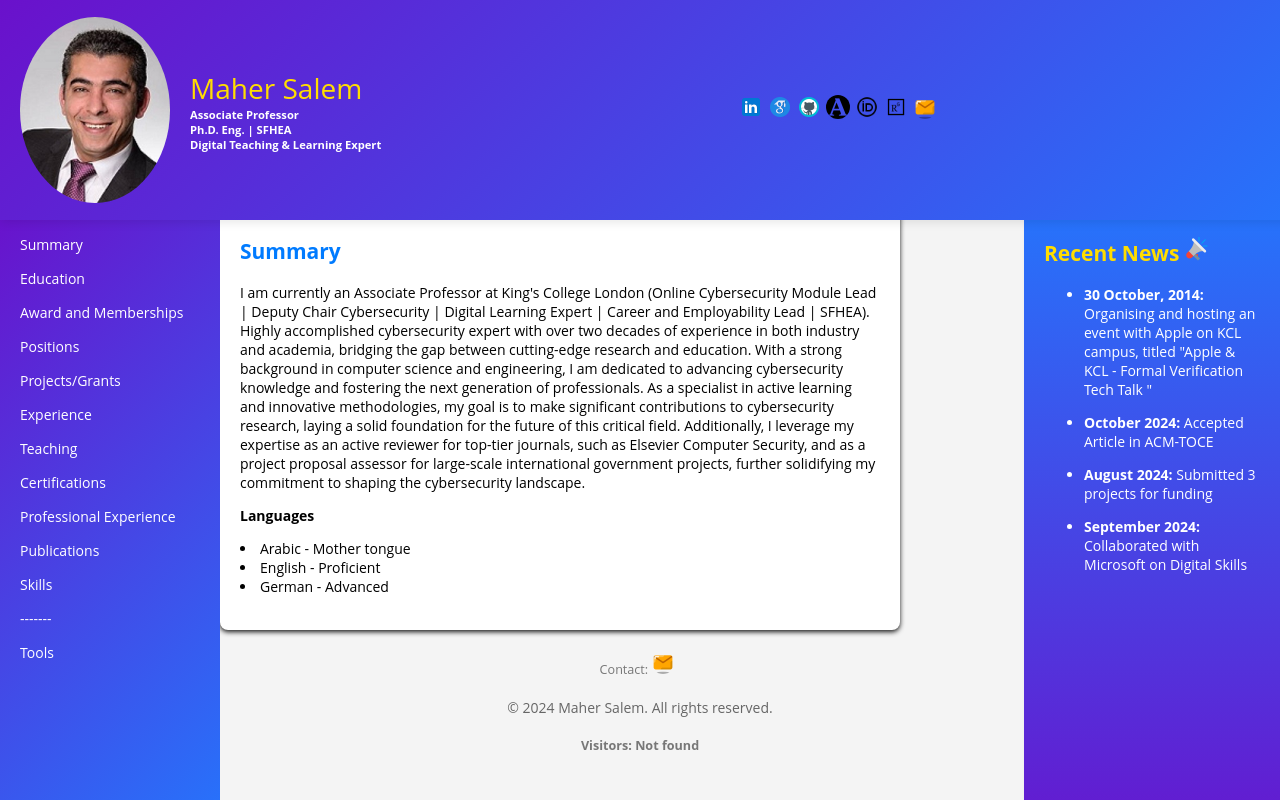
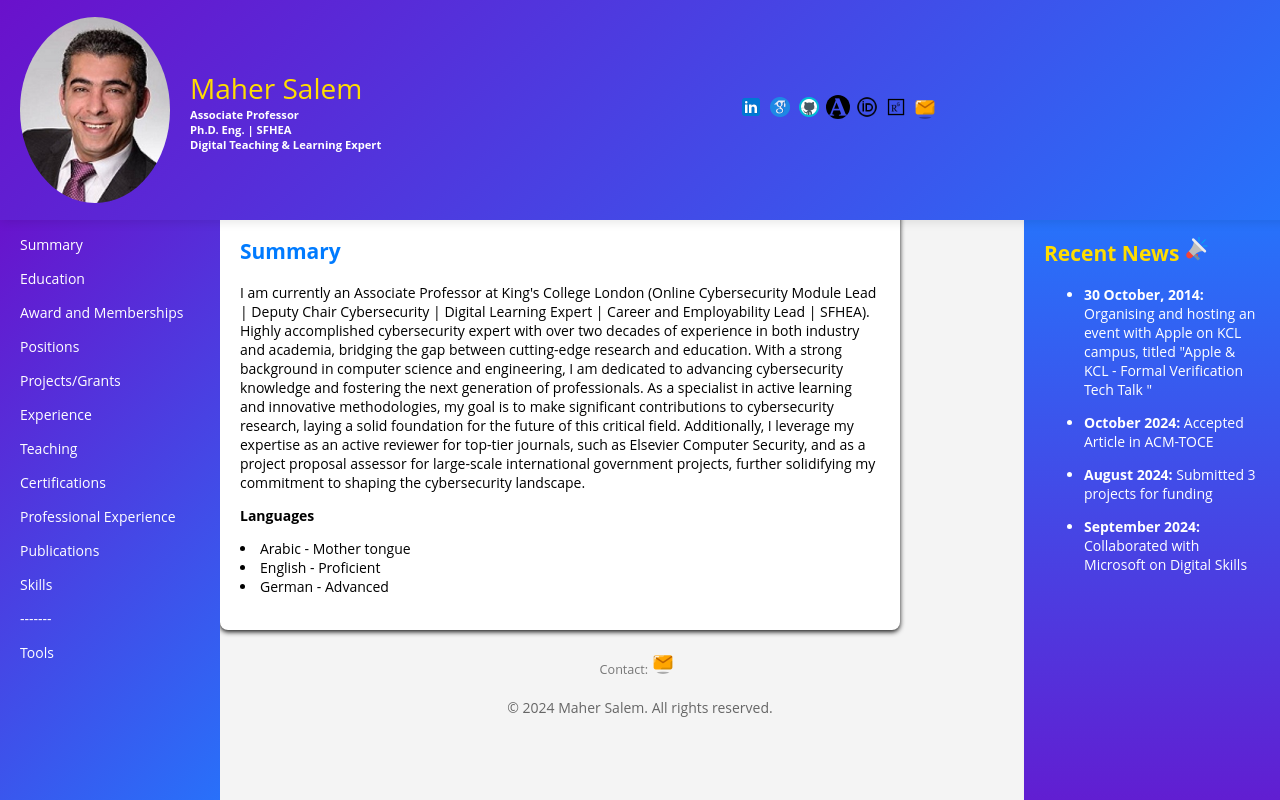
Before and after one commit to maherjas/maher-salem, a plain HTML site: page index.html in a window 1280 px wide. Drawn offline with Linux system fonts and the light colour scheme; no server answers.

Commit message:
Update index.html

```diff
--- a/index.html
+++ b/index.html
@@ -1166,16 +1166,6 @@
 </div>
 
 
-<div id="visitorCount">Visitors: 0</div>
-
-    <script>
-        fetch('count-visitor.php')
-            .then(response => response.text())
-            .then(data => {
-                document.getElementById('visitorCount').innerText = `Visitors: ${data}`;
-            });
-    </script>
-
 
 
 </footer>
```
